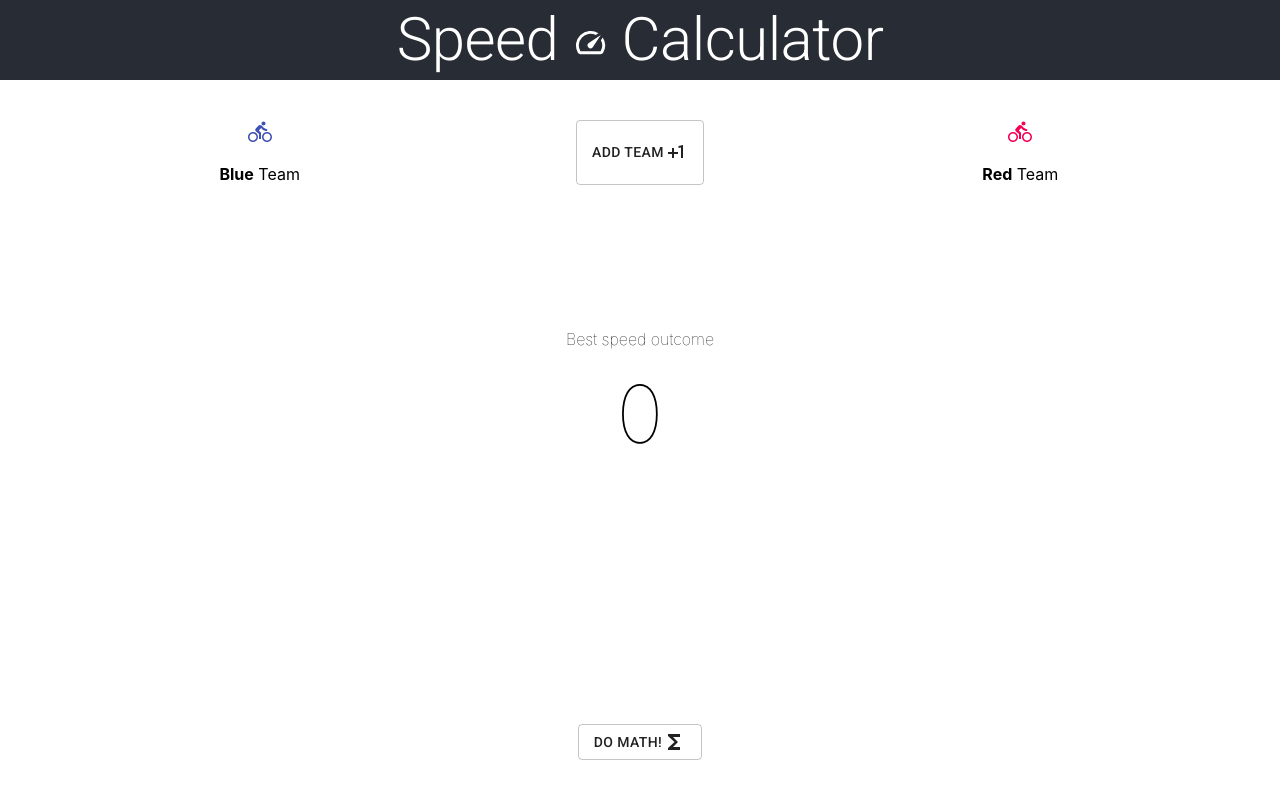
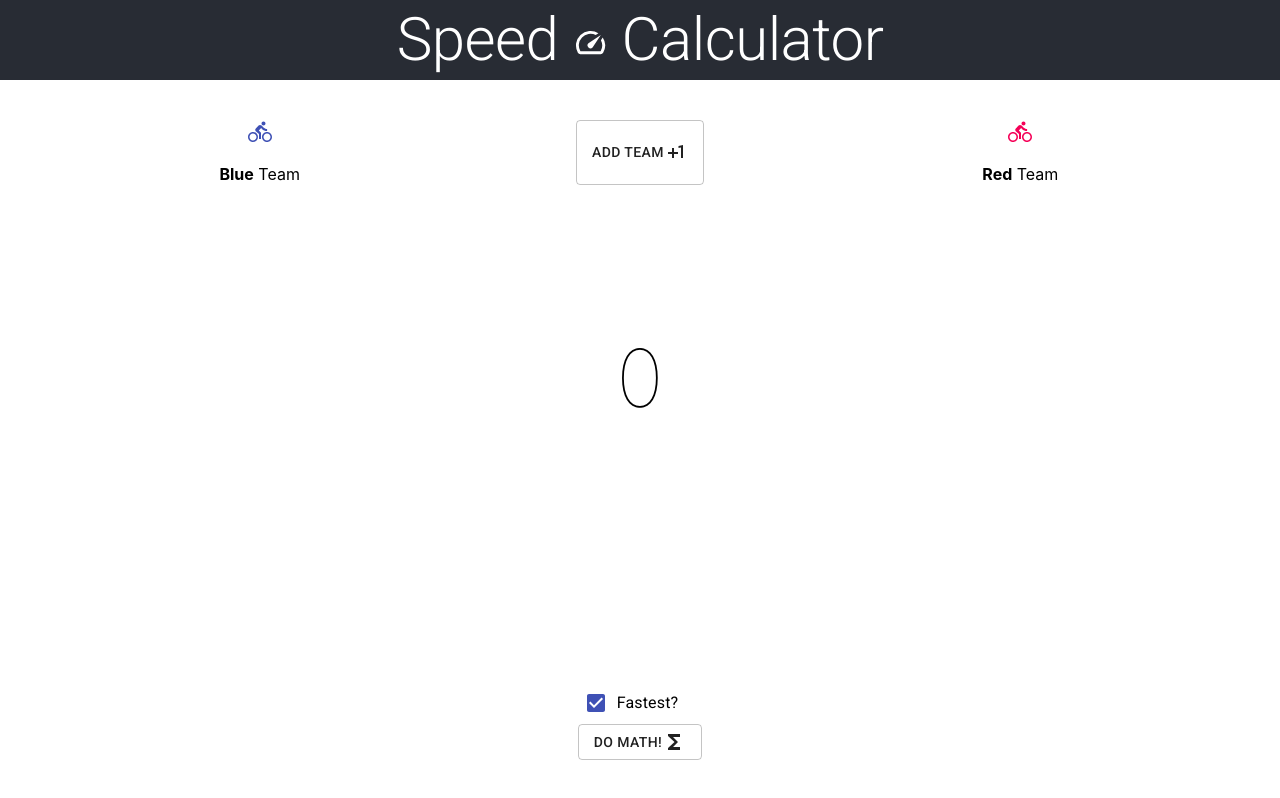
Before and after one commit to emmanuelrar/exercises-wtw, a React (Create React App) app: page / in a window 1280 px wide. Built offline with nearby package versions, Linux system fonts and the light colour scheme.

Commit message:
Added fastest property to calculate depending of its value.

```diff
--- a/src/exercises/speedCalculator/SpeedCalculator.css
+++ b/src/exercises/speedCalculator/SpeedCalculator.css
@@ -20,3 +20,7 @@
 .result p{
     font-size: 1rem;
 }
+
+.label {
+    color: black;
+}
--- a/src/exercises/speedCalculator/SpeedCalculator.tsx
+++ b/src/exercises/speedCalculator/SpeedCalculator.tsx
@@ -1,7 +1,7 @@
 import React, { useEffect } from 'react';
 import { useState } from 'react';
 import './SpeedCalculator.css';
-import { Button, Grid, IconButton, TextField, Typography } from '@material-ui/core';
+import { Button, Checkbox, FormControlLabel, Grid, IconButton, TextField, Typography } from '@material-ui/core';
 import { DirectionsBike, FunctionsOutlined, PlusOneOutlined, RemoveCircleOutlineOutlined, SpeedOutlined } from '@material-ui/icons';
 
 const App = () => {
@@ -9,6 +9,8 @@ const App = () => {
     const BLUE_BIKER: number = 0;
     const RED_BIKER: number = 1;
 
+    const [labelMessage, setLabelMessage] = useState<string>("");
+    const [fastest, setFastest] = useState<boolean>(true);
     const [blueBikers, setBlueBikers] = useState<number[]>([]);
     const [redBikers, setRedBikers] = useState<number[]>([]);
     const [maxSpeed, setMaxSpeed] = useState<number>(0);
@@ -43,7 +45,13 @@ const App = () => {
     useEffect(() => {
         let speed: number = 0;
         tandemBikeTeam.forEach(team => {
-            speed += Math.max(...team);
+            if (fastest) {
+                speed += Math.max(...team);
+                setLabelMessage("Best speed outcome is");
+            } else {
+                setLabelMessage("Slowest speed outcome is");
+                speed += Math.min(...team);
+            }
         });
         if (speed > 0) {
             setMaxSpeed(speed);
@@ -65,6 +73,10 @@ const App = () => {
         }
         setTandemBikeTeam([...tandemBikeTeam]);
     }
+
+    const handleChange = (event: React.ChangeEvent<HTMLInputElement>) => {
+        setFastest(event.target.checked);
+    };
 
     return (
         <div className="App">
@@ -94,7 +106,7 @@ const App = () => {
                             <PlusOneOutlined />
                         </Button>
                         <div className="result">
-                            <p>Best speed outcome</p>
+                            <p>{labelMessage}</p>
                             {maxSpeed}
                         </div>
                     </Grid>
@@ -119,6 +131,12 @@ const App = () => {
                 </Grid>
                 <Grid container className="footer">
                     <Grid item xs={12}>
+                        <FormControlLabel
+                            control={<Checkbox color="primary" checked={fastest} onChange={handleChange} name="fastest" />}
+                            label="Fastest?"
+                            className="label"
+                        />
+                        <br />
                         <Button variant="outlined" onClick={calculateBestOutcome}>
                             Do Math!
                             <FunctionsOutlined />
```
Also changed, not shown: 1 other file (tests, documents, lock files or other folders).
